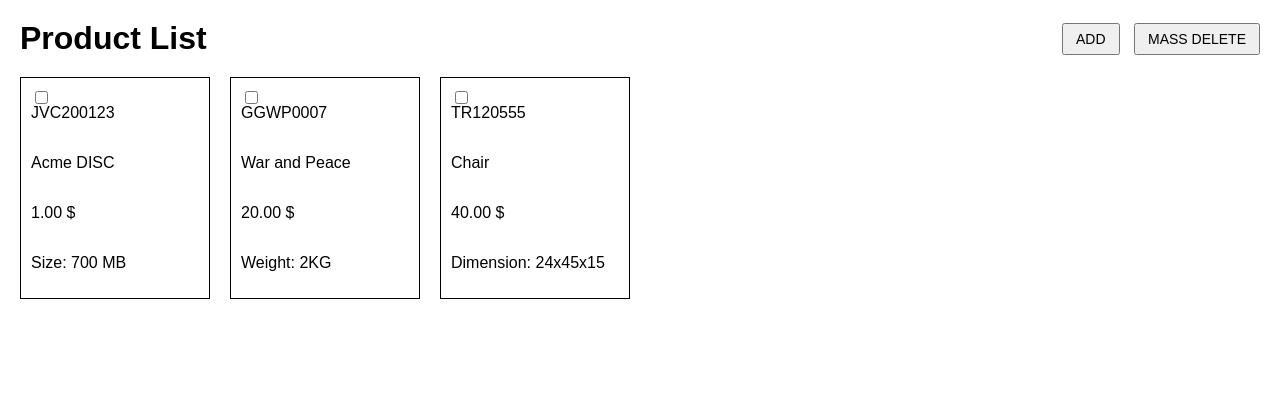
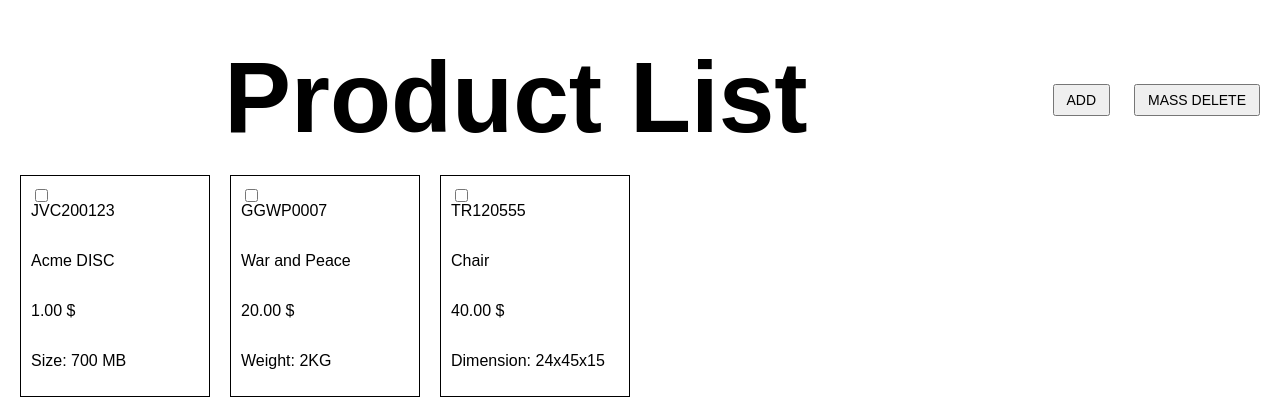
Before and after one commit to RihardsBerkis/Scandi-web-2025, a PHP site: page / in a window 1280 px wide. Shown: the top 420 px of the page. Run offline with PHP 8.4, Linux system fonts and the light colour scheme.

Commit message:
modified the product list to be kinda centered

```diff
--- a/index.html
+++ b/index.html
@@ -5,6 +5,15 @@
   <meta name="viewport" content="width=device-width, initial-scale=1.0" />
   <title>Product List</title>
   <link rel="stylesheet" href="style.css" />
+</head>
+<head>
+  <style>
+    h1{
+      text-align: center;
+      margin-top: 20px;
+      width: 80%
+    }
+  </style>
 </head>
 <body>
   <header>
--- a/style.css
+++ b/style.css
@@ -16,10 +16,12 @@ header {
   display: flex;
   justify-content: space-between;
   align-items: center;
+  font-size: 50px;
 }
 
 h1 {
   margin: 0;
+  te
 }
 
 .action-buttons button {
```
